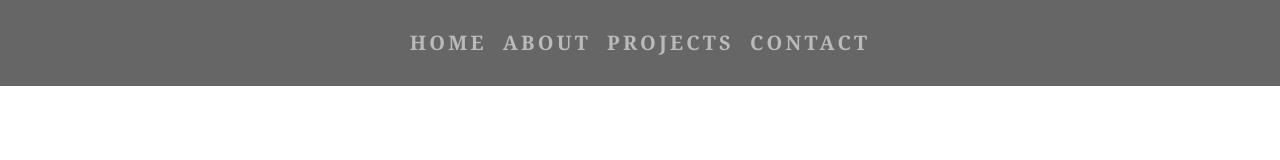
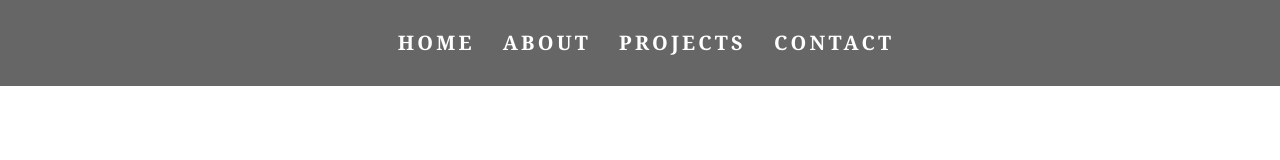
Before and after one commit to vyonna6519/-portfolio, a plain HTML site: page index.html in a window 1280 px wide. Drawn offline with nearby package versions, Linux system fonts and the light colour scheme.

Commit message:
added styles to navbar

```diff
--- a/style.css
+++ b/style.css
@@ -16,6 +16,11 @@ body {
     padding: 20px;
 }
 
-.navlink{
+.navbar-dark .navbar-nav .nav-link {
+    color: #fff;
+    padding-left: 20px;
+}
 
-}
+a:hover {
+    background-color: rgb(55, 57, 70);
+  }
```
